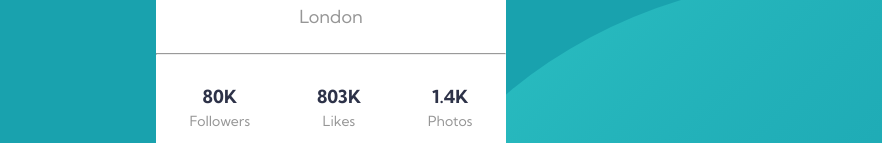
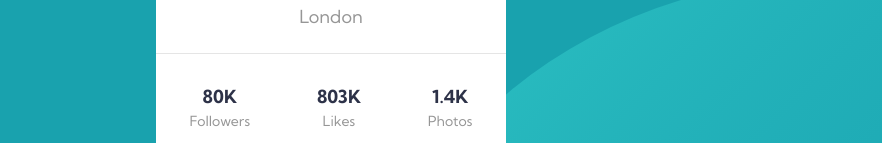
Before and after one commit to gamelayo/Profile-card-component, a plain HTML site: page index.html in a window 1280 px wide. Shown: the part 421-564 px from the top of the page, without its empty margins (309-1191 px from the left). Drawn offline with Linux system fonts and the light colour scheme.

Commit message:
Add files via upload

```diff
--- a/css/style.css
+++ b/css/style.css
@@ -61,7 +61,12 @@ main {
   align-items: center;
   gap: 0.2rem;
 }
-
+hr {
+  border: 0;
+  height: 0;
+  border-top: 1px solid rgba(0, 0, 0, 0.1);
+  border-bottom: 1px solid rgba(255, 255, 255, 0.3);
+}
 .b {
   font-weight: 700;
   color: hsl(229, 23%, 23%);
```
